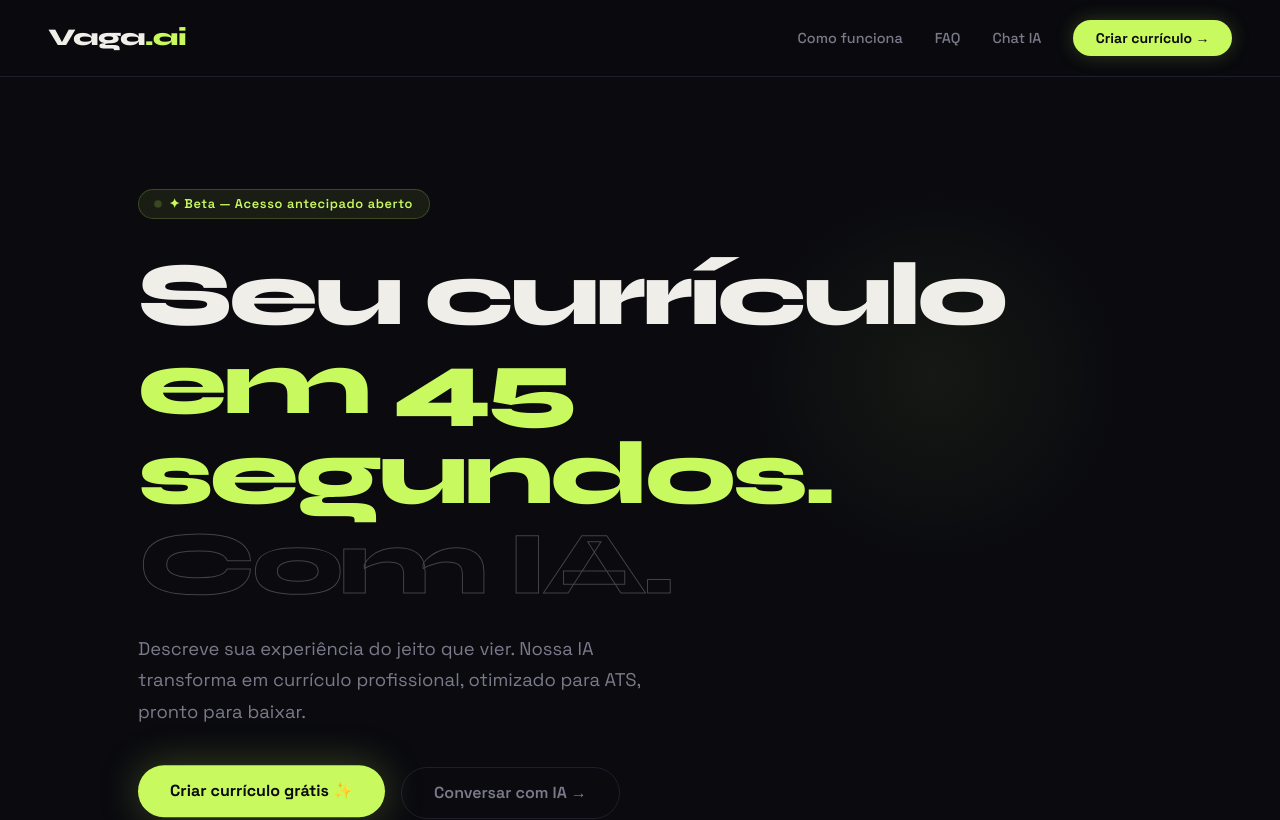
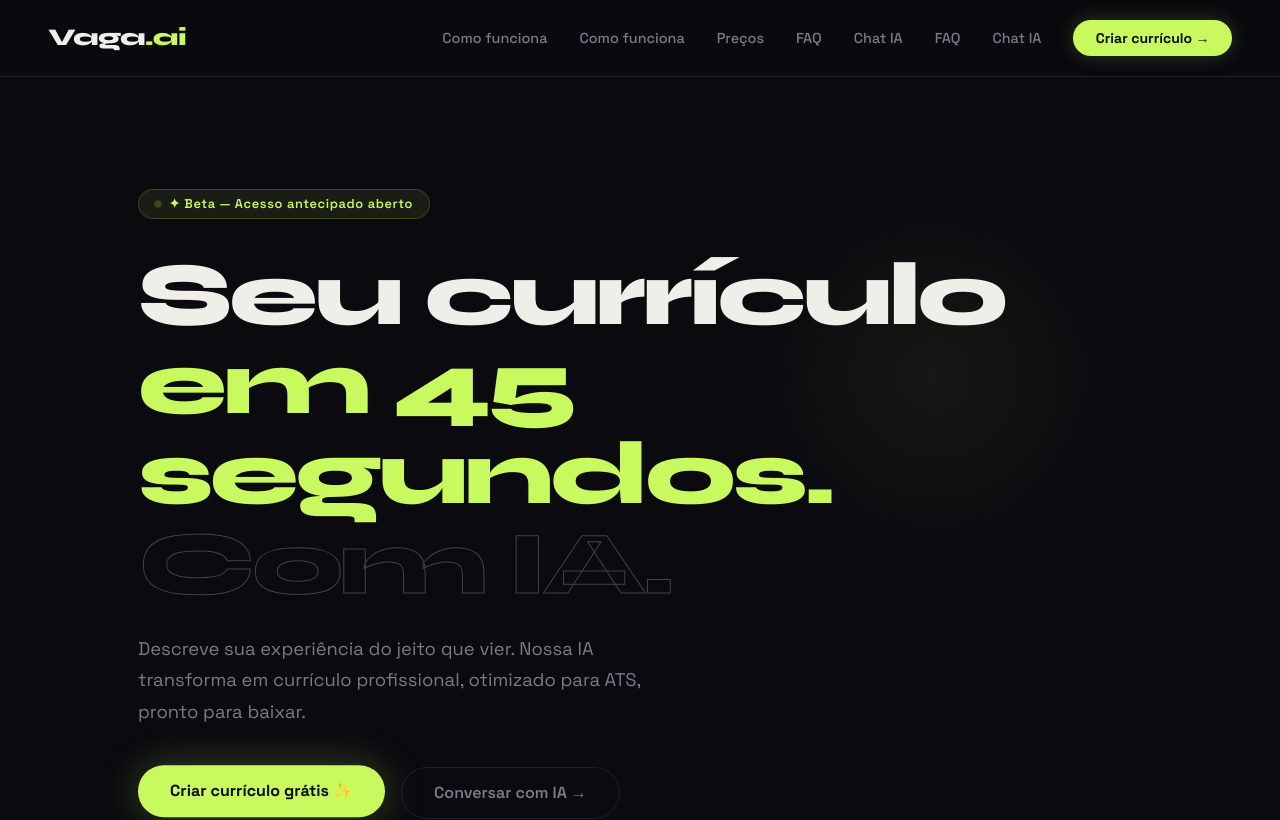
Before and after one commit to isaamorimmaisa-dev/vaga.ai, a Next.js app: page / in a window 1280 px wide. Shown: the top 820 px of the page. Built offline with nearby package versions, Linux system fonts and the light colour scheme.

Commit message:
adiciona precos no menu

```diff
--- a/src/app/page.tsx
+++ b/src/app/page.tsx
@@ -66,6 +66,10 @@ export default function Home() {
         <div style={{ fontFamily: "'Syne', sans-serif", fontWeight: 800, fontSize: '1.5rem', letterSpacing: '-0.02em' }}>Vaga<span style={{ color: '#C8FA5F' }}>.ai</span></div>
         <div style={{ display: 'flex', gap: '2rem', alignItems: 'center' }}>
           <a href="#como-funciona" style={{ color: '#7A7A8A', textDecoration: 'none', fontSize: '0.9rem', fontWeight: 500 }}>Como funciona</a>
+          <a href="#como-funciona" style={{ color: '#7A7A8A', textDecoration: 'none', fontSize: '0.9rem', fontWeight: 500 }}>Como funciona</a>
+<a href="/precos" style={{ color: '#7A7A8A', textDecoration: 'none', fontSize: '0.9rem', fontWeight: 500 }}>Preços</a>
+<a href="#faq" style={{ color: '#7A7A8A', textDecoration: 'none', fontSize: '0.9rem', fontWeight: 500 }}>FAQ</a>
+<a href="/chat" style={{ color: '#7A7A8A', textDecoration: 'none', fontSize: '0.9rem', fontWeight: 500 }}>Chat IA</a>
           <a href="#faq" style={{ color: '#7A7A8A', textDecoration: 'none', fontSize: '0.9rem', fontWeight: 500 }}>FAQ</a>
           <a href="/chat" style={{ color: '#7A7A8A', textDecoration: 'none', fontSize: '0.9rem', fontWeight: 500 }}>Chat IA</a>
           <a href="/curriculo" style={{ background: '#C8FA5F', color: '#0A0A0F', padding: '0.55rem 1.4rem', borderRadius: '100px', fontWeight: 700, fontSize: '0.875rem', textDecoration: 'none', transition: 'transform 0.2s, box-shadow 0.2s', boxShadow: '0 0 20px rgba(200,250,95,0.2)' }}>Criar currículo →</a>
```
